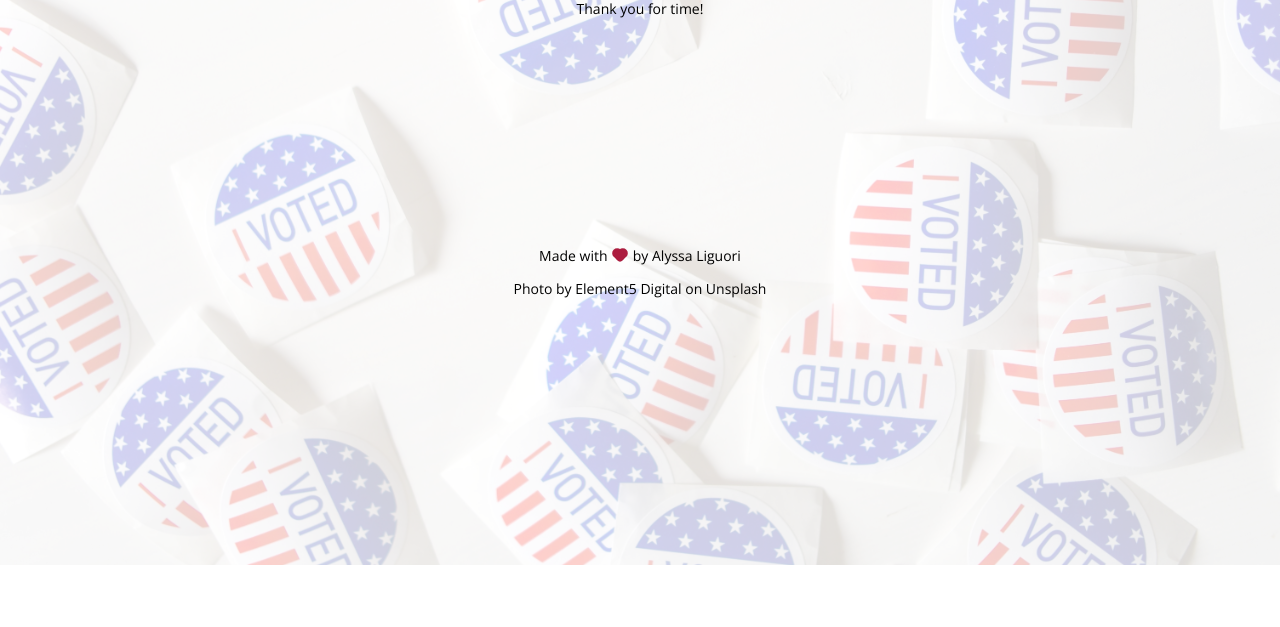
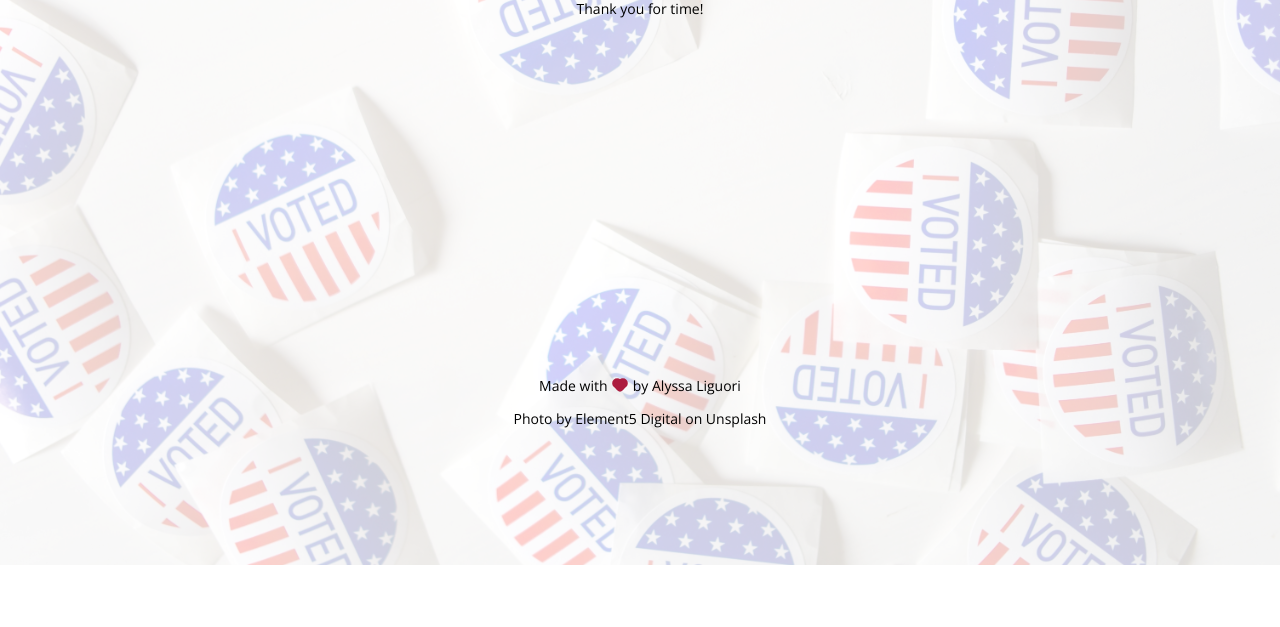
Before and after one commit to ali0003433/pred-by-issue-app, a Flask app: template templates/res.html in a window 1280 px wide. Shown: the part 262-889 px from the top of the page. Before the commit the page ends 827 px from the top, so only its background shows below. Run offline with Flask 2, Linux system fonts and the light colour scheme; the template is opened without the code that fills it, so the values that code supplies are empty.

Commit message:
Add styling

```diff
--- a/static/css/res.css
+++ b/static/css/res.css
@@ -63,7 +63,7 @@ footer {
       font-size: 14px;
       bottom: 0;
       text-align: center;
-      padding-top: 200px;
+      padding-top: 330px;
 }
 
 
```
